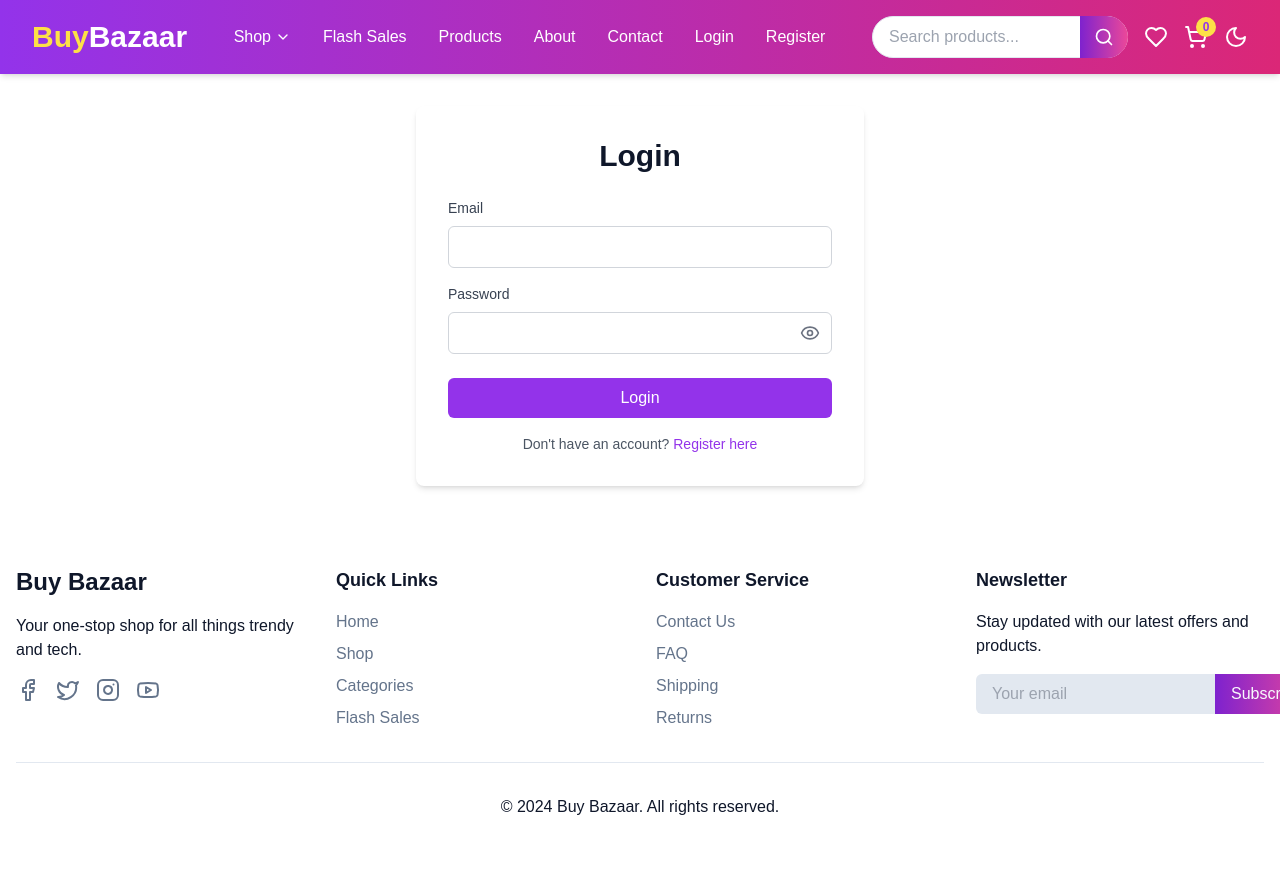
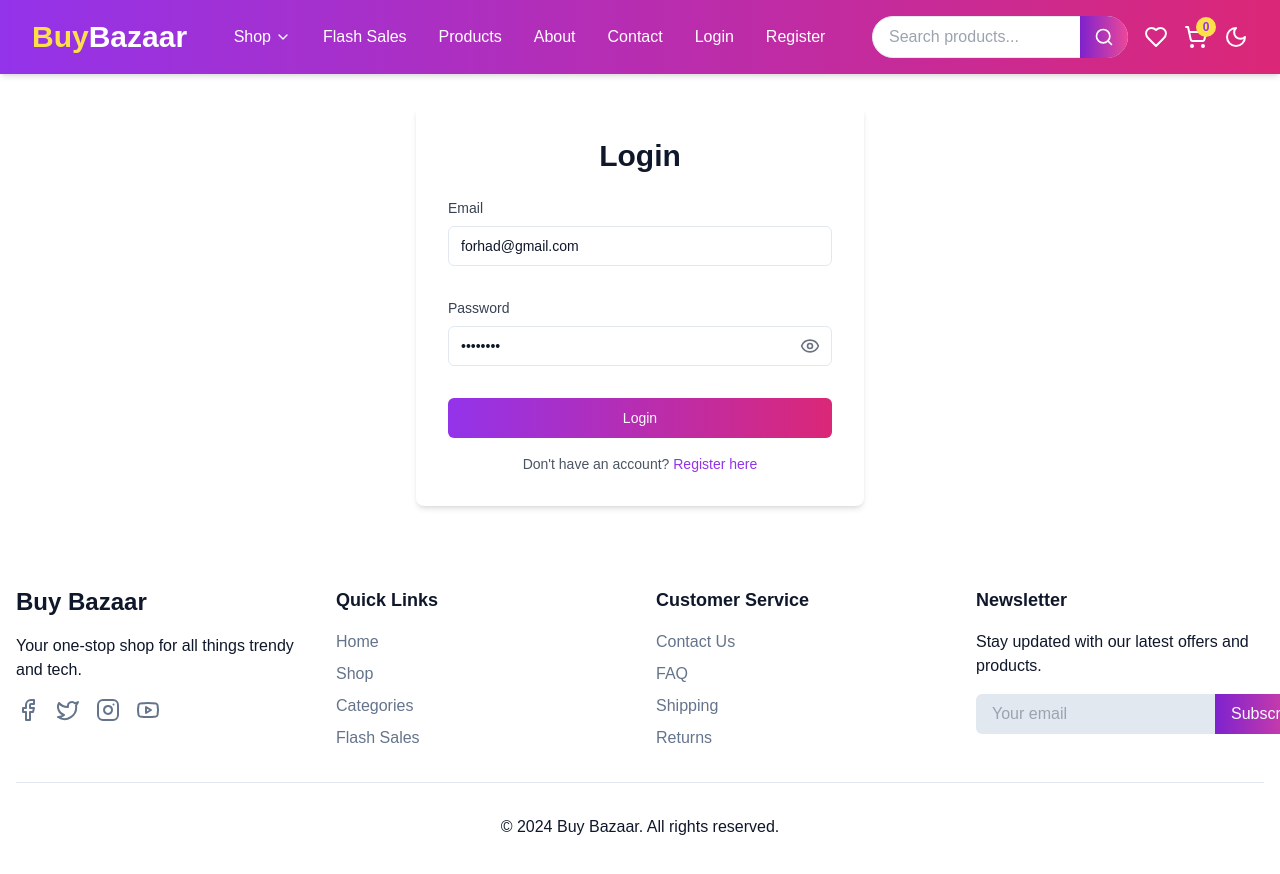
Before and after one commit to Forhad96/BuyBazaar-client, a React (Vite) app: page /login in a window 1280 px wide. Shown: the top 874 px of the page. Built offline with nearby package versions, Linux system fonts and the light colour scheme.

Commit message:
feat:login functionality done

```diff
--- a/src/pages/Login.tsx
+++ b/src/pages/Login.tsx
@@ -1,117 +1,76 @@
-// import { Button, Row } from "antd";
-// import { FieldValues } from "react-hook-form";
-// import { useDispatch } from "react-redux";
-// import { setUser, TUser } from "../redux/features/auth/authSlice";
-// import { verifyToken } from "../utils/verifyToken";
-// import { useLoginMutation } from "../redux/features/auth/authApi";
-// import { useNavigate } from "react-router-dom";
-// import { toast } from "sonner";
-// import CommonForm from "../components/form/CommonForm";
-// import CommonInput from "../components/form/CommonInput";
 
-// const Login = () => {
-//   const navigate = useNavigate();
-//   const dispatch = useDispatch();
-//   const [login] = useLoginMutation();
-//   const onSubmit = async (data: FieldValues) => {
-//     const tostId = toast.loading("logging in...");
-//     try {
-//       const userInfo = {
-//         email: data.email,
-//         password: data.password,
-//       };
-//       const res = await login(userInfo).unwrap();
-//       console.log(res);
-//       const user = verifyToken(res.data.accessToken) as TUser;
-//       console.log(user);
-//       dispatch(setUser({ user, token: res.data.accessToken }));
-//       toast.success("Login successful", { id: tostId, duration: 2000 });
-//       navigate(`/${user.role}/dashboard`);
-//     } catch (error) {
-//       toast.error("something went wrong.", { id: tostId, duration: 2000 });
-//     }
-//   };
-
-//   const defaultValues = {
-//     // email: "forhad@gmail.com",
-//     // password: "admin123",
-//   };
-//   return (
-//     <Row justify="center" align="middle" style={{ marginTop:"80px"}}>
-//       <CommonForm onSubmit={onSubmit} defaultValues={defaultValues}>
-//         <CommonInput type="text" name="email" label="Email" />
-//         <CommonInput type="text" name="password" label="Password" />
-//         <Row justify="space-between" style={{ gap: 20 }}>
-//           <Button htmlType="submit">Login</Button>
-//         </Row>
-//       </CommonForm>
-//     </Row>
-//   );
-// };
-
-// export default Login;
-
-
-
-
-
-"use client"
 
 import { useState } from 'react'
 
 import { Eye, EyeOff } from 'lucide-react'
 import { Link, useNavigate } from 'react-router-dom'
+import { Button } from '@/components/ui/button'
+import ReusableFormInput from '@/components/form/ReusableFormInput'
+import { zodResolver } from '@hookform/resolvers/zod'
+import { z } from 'zod'
+import { useForm } from 'react-hook-form'
+import { loginSchema } from '@/schemas'
+import { toast } from 'sonner'
+import { useLoginMutation } from '@/redux/features/auth/authApi'
+import { Form } from '@/components/ui/form'
+import { TResponse, TUserLoginResponse } from '@/types'
 
 
 export default function LoginPage() {
-  const [email, setEmail] = useState('')
-  const [password, setPassword] = useState('')
+  const form = useForm<z.infer<typeof loginSchema>>({
+    resolver: zodResolver(loginSchema),
+    defaultValues: {
+      email:"forhad@gmail.com",
+      password: "12345678",
+    },
+  });
+  const [login]= useLoginMutation()
   const [showPassword, setShowPassword] = useState(false)
   const navigate = useNavigate()
+  async function onSubmit(data: z.infer<typeof loginSchema>) {
+    // console.log(data);
+    const toastId = toast.loading("logging in...");
 
-  const handleSubmit = async (e: React.FormEvent) => {
-    e.preventDefault()
-    // In a real application, you would make an API call here to authenticate the user
-    console.log('Logging in with:', { email, password })
-    // Redirect to dashboard after successful login
-    navigate('/dashboard')
+    try {
+      const res = (await login(data)) as TResponse<TUserLoginResponse>;
+
+      if (res.error?.data.success === false) {
+        toast.error(res.error?.data.message, { id: toastId, duration: 2000 });
+      } else {
+        toast.success("Login successful", {
+          id: toastId,
+          duration: 2000,
+        });
+        navigate("/");
       }
-
+    } catch (error) {
+      toast.error("Something went wrong", { id: toastId });
+      console.log(error);
+    }
+  }
   return (
 
       <div className="container mx-auto px-4 py-8">
         <div className="max-w-md mx-auto bg-white rounded-lg shadow-md p-8">
           <h1 className="text-3xl font-bold mb-6 text-center">Login</h1>
-          <form onSubmit={handleSubmit}>
-            <div className="mb-4">
-              <label htmlFor="email" className="block mb-2 text-sm font-medium text-gray-700">
-                Email
-              </label>
-              <input
-                type="email"
-                id="email"
-                value={email}
-                onChange={(e) => setEmail(e.target.value)}
-                className="w-full px-3 py-2 border border-gray-300 rounded-md focus:outline-none focus:ring-2 focus:ring-purple-600"
-                required
+          <Form {...form}>
+          <form onSubmit={form.handleSubmit(onSubmit)} className="space-y-8">
+            <ReusableFormInput
+              control={form.control}
+              name="email"
+              label="Email"
             />
-            </div>
-            <div className="mb-6">
-              <label htmlFor="password" className="block mb-2 text-sm font-medium text-gray-700">
-                Password
-              </label>
+
             <div className="relative">
-                <input
-                  type={showPassword ? 'text' : 'password'}
-                  id="password"
-                  value={password}
-                  onChange={(e) => setPassword(e.target.value)}
-                  className="w-full px-3 py-2 border border-gray-300 rounded-md focus:outline-none focus:ring-2 focus:ring-purple-600"
-                  required
+              <ReusableFormInput
+                control={form.control}
+                name="password"
+                label="Password"
+                type={showPassword ? "text" : "password"}
               />
               <button
                 type="button"
-                  className="absolute inset-y-0 right-0 pr-3 flex items-center"
+                className="absolute inset-y-12 right-0 pr-3 flex items-center"
                 onClick={() => setShowPassword(!showPassword)}
               >
                 {showPassword ? (
@@ -121,14 +80,16 @@ export default function LoginPage() {
                 )}
               </button>
             </div>
-            </div>
-            <button
-              type="submit"
-              className="w-full bg-purple-600 text-white py-2 px-4 rounded-md hover:bg-purple-700 transition-colors duration-300"
-            >
+
+
+
+
+            <Button type="submit" className="w-full">
               Login
-            </button>
+            </Button>
           </form>
+        </Form>
+
           <p className="mt-4 text-center text-sm text-gray-600">
             Don't have an account?{' '}
             <Link to="/register" className="text-purple-600 hover:underline">
--- a/src/pages/Register.tsx
+++ b/src/pages/Register.tsx
@@ -1,3 +1,4 @@
+/* eslint-disable @typescript-eslint/no-unused-vars */
 import { useState } from "react";
 import { Eye, EyeOff } from "lucide-react";
 import { Link, useNavigate } from "react-router-dom";
@@ -21,10 +22,10 @@ import {
 } from "@/components/ui/form";
 
 import { Button } from "@/components/ui/button";
-import ReusableFormInput from "@/components/form/CommonInput";
 import { Label } from "@/components/ui/label";
 import { Switch } from "@/components/ui/switch";
 import { Input } from "@/components/ui/input";
+import ReusableFormInput from "@/components/form/ReusableFormInput";
 
 export default function RegisterPage() {
   const form = useForm<z.infer<typeof registerSchema>>({
@@ -43,9 +44,10 @@ export default function RegisterPage() {
   const [isVendor, setIsVendor] = useState(false);
   const navigate = useNavigate();
   async function onSubmit(data: z.infer<typeof registerSchema>) {
-    // Do something with the form values.
-    // ✅ This will be type-safe and validated.
     // console.log(data);
+    if(isVendor){
+      data.role = "VENDOR"
+    }
     const toastId = toast.loading("loading...");
     const { profilePicture, shopLogo, ...rest } = data;
     const formData = new FormData();
@@ -58,6 +60,10 @@ export default function RegisterPage() {
     formData.append("data", JSON.stringify(rest));
     // console.log("Form Data: ", Object.fromEntries(formData));
     // console.log(formData.get("shopLogo"));
+
+
+    // console.log(data);
+    // return
     try {
       const res = (await register(formData)) as TResponse<TUserResponseData>;
 
@@ -68,7 +74,7 @@ export default function RegisterPage() {
           id: toastId,
           duration: 2000,
         });
-        // navigate("/login");
+        navigate("/login");
       }
     } catch (error) {
       toast.error("Something went wrong", { id: toastId });
@@ -169,7 +175,7 @@ export default function RegisterPage() {
                 </FormItem>
               )}
             /> */}
-{/*
+            {/*
             <ReusableFormInput
               control={form.control}
               name="profilePicture"
--- a/src/pages/SignUp.tsx
+++ b/src/pages/SignUp.tsx
@@ -1,7 +1,7 @@
 /* eslint-disable @typescript-eslint/no-explicit-any */
 import { Button, Checkbox, Form, Row, notification } from "antd";
 import CommonForm from "../components/form/CommonForm";
-import CommonInput from "../components/form/CommonInput";
+import CommonInput from "../components/form/ReusableFormInput";
 import { FieldValues, SubmitHandler } from "react-hook-form";
 import { useSignUpMutation } from "../redux/features/auth/authApi";
 import Link from "antd/es/typography/Link";
--- a/src/pages/adminDashboard/CreateCar.tsx
+++ b/src/pages/adminDashboard/CreateCar.tsx
@@ -2,7 +2,7 @@ import { Controller, FieldValues, SubmitHandler } from "react-hook-form";
 
 import { Button, Col, Divider, Form, Input, Row } from "antd";
 import CommonForm from "../../components/form/CommonForm";
-import CommonInput from "../../components/form/CommonInput";
+import CommonInput from "../../components/form/ReusableFormInput";
 import { useAddCarMutation } from "../../redux/features/admin/adminManagement.api";
 import CommonSelect from "../../components/form/CommonSelect";
 
--- a/src/redux/features/auth/authApi.ts
+++ b/src/redux/features/auth/authApi.ts
@@ -21,7 +21,6 @@ const authApi = baseApi.injectEndpoints({
           body: userInfo,
         };
       },
-      // transformResponse: (response) => response.data,
     }),
     register: builder.mutation({
       query: (userInfo) => {
--- a/src/schemas/index.ts
+++ b/src/schemas/index.ts
@@ -1,20 +1,39 @@
-import {z} from "zod";
+import { z } from "zod";
 // Define the schema for your form data
 export const registerSchema = z
-  .object({
+  .object(
+
+
+
+    {
     name: z.string().min(1, "Name is required"),
     email: z.string().email("Invalid email address"),
     password: z.string().min(8, "Password must be at least 8 characters"),
     profilePicture: z.string().optional(),
-    //shop details
+    confirmPassword: z
+      .string()
+      .min(8, "Confirm password must be at least 8 characters"),
+      role: z.enum(["VENDOR", "CUSTOMER"]).optional(),
+      //shop details
     shopName: z.string().min(1, "Name is required").optional(),
     description: z.string().optional(),
     shopLogo: z.string().optional(),
-    confirmPassword: z
-      .string()
-      .min(8, "Confirm password must be at least 8 characters"),
-  })
-  .refine((data) => data.password === data.confirmPassword, {
+  }).refine((data) => data.password === data.confirmPassword, {
     message: "Passwords don't match",
     path: ["confirmPassword"], // This will point the error to the confirmPassword field
-  });
+
+
+
+
+
+  }
+
+
+);
+
+
+// Define the schema for your form data
+export const loginSchema = z.object({
+  email: z.string().email("Invalid email address"),
+  password: z.string().min(8, "Password must be at least 8 characters"),
+});
```
Also changed, not shown: src/types/global.type.ts (+13 -0 lines), src/components/form/ReusableFormInput.tsx (renamed from src/components/form/CommonInput.tsx). Lines whose indentation alone changed are shown as unchanged.
